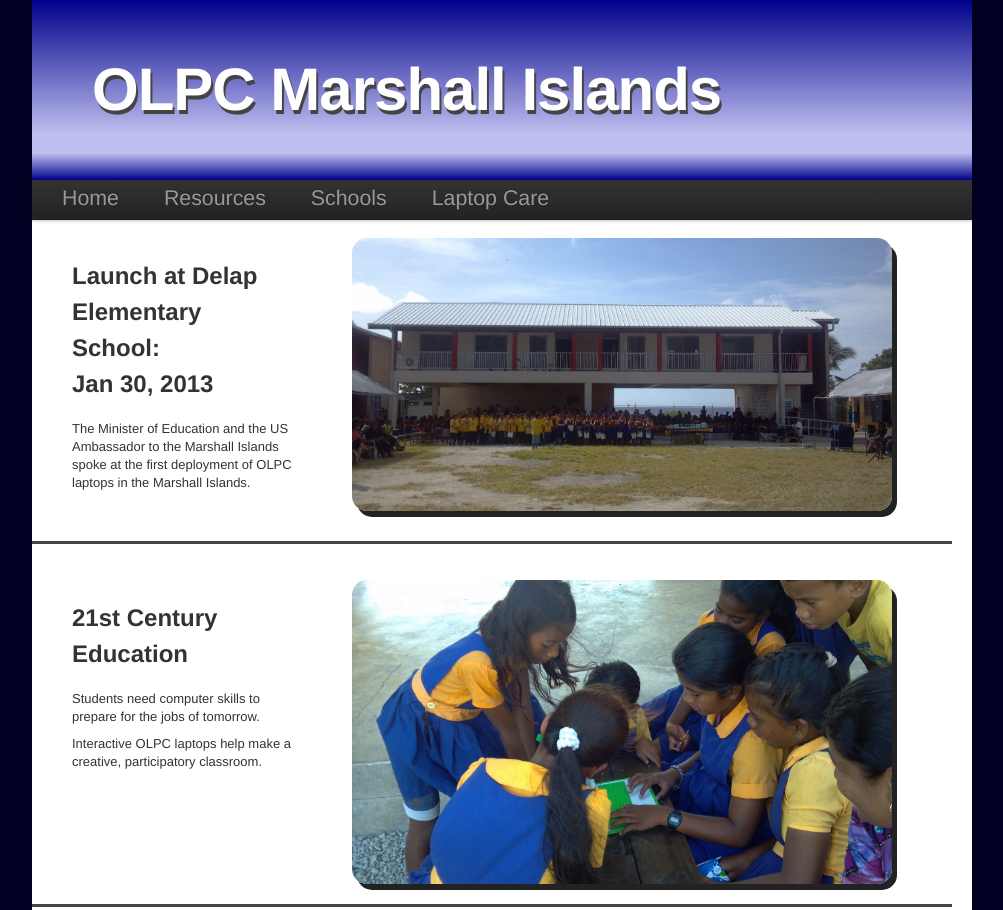
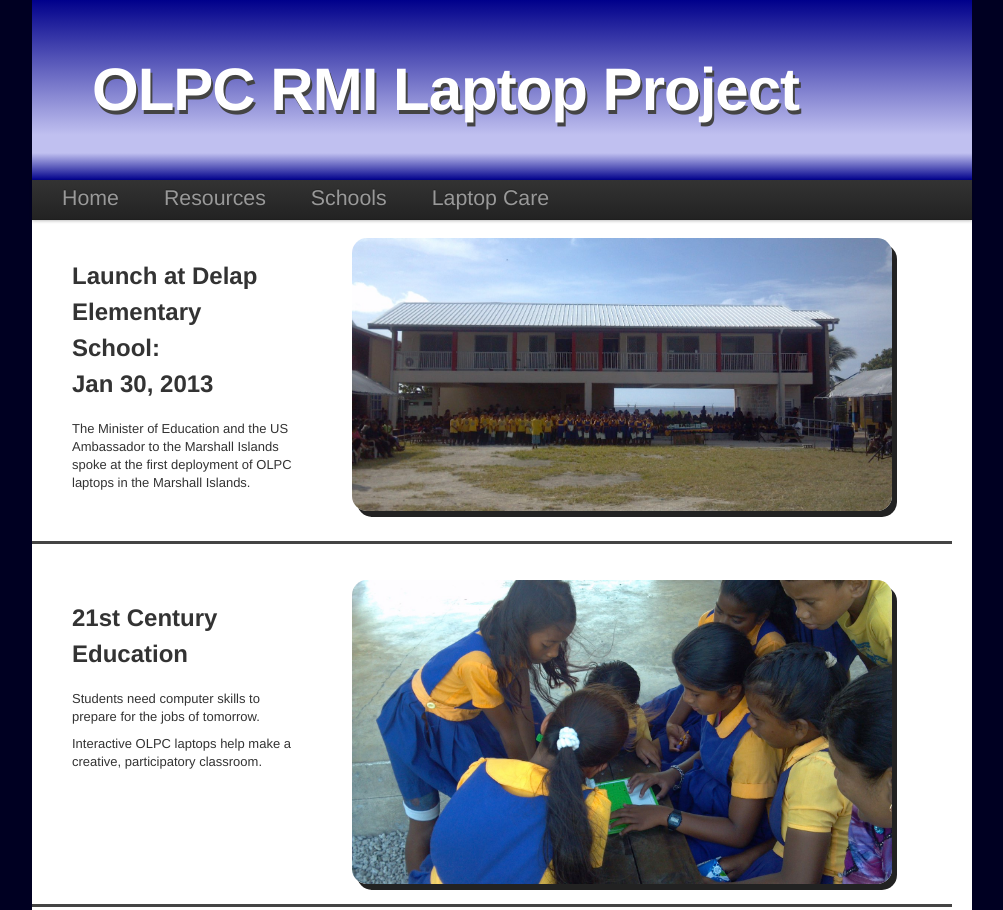
Before and after one commit to mapmeld/olpc-rmi, a plain HTML site: page index.html in a window 1280 px wide. Shown: the top 910 px of the page, without its empty margins (138-1141 px from the left). Drawn offline with Linux system fonts and the light colour scheme.

Commit message:
change to RMI

```diff
--- a/index.html
+++ b/index.html
@@ -1,7 +1,7 @@
 <!DOCTYPE html>
 <html>
   <head>
-    <title>OLPC Marshall Islands</title>
+    <title>OLPC RMI Laptop Project</title>
     <link rel="stylesheet" type="text/css" href="bootstrap/css/bootstrap.min.css"/>
     <link rel="stylesheet" type="text/css" href="bootstrap/css/bootstrap-responsive-diff.min.css"/>
     <link rel="stylesheet" type="text/css" href="custom.css"/>
@@ -11,7 +11,7 @@
       <div class="row">
         <div class="span12">
           <div class="hero-unit">
-            <h1>OLPC Marshall Islands</h1>
+            <h1>OLPC RMI Laptop Project</h1>
           </div>
         </div>
       </div>
```
Also changed, not shown: schools.html (+2 -2 lines).
